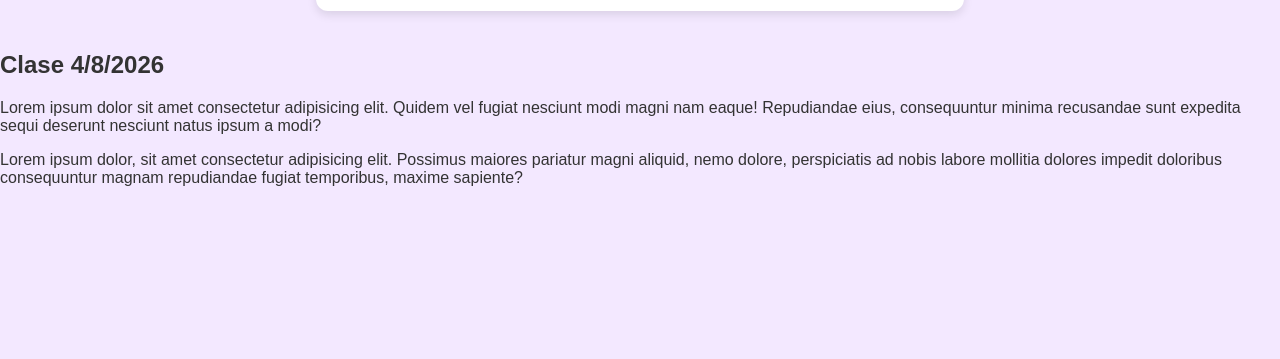
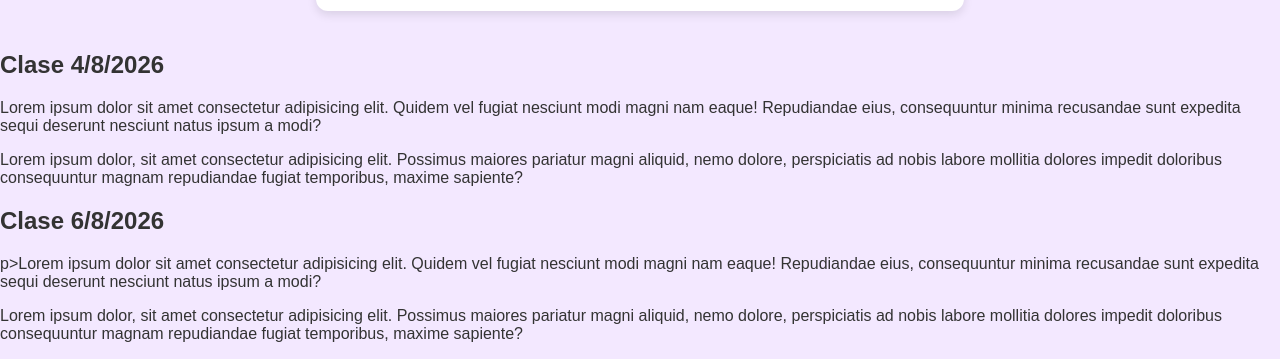
Before and after one commit to SILVIAGONZALEZ1/MiPrimerRepositorioTM, a plain HTML site: page index.html in a window 1280 px wide. Shown: the part 611-970 px from the top of the page. Before the commit the page ends 814 px from the top, so only its background shows below. Drawn offline with Linux system fonts and the light colour scheme.

Commit message:
modificaciones

```diff
--- a/index.html
+++ b/index.html
@@ -21,5 +21,10 @@
     <p>Lorem ipsum dolor sit amet consectetur adipisicing elit. Quidem vel fugiat nesciunt modi magni nam eaque! Repudiandae eius, consequuntur minima recusandae sunt expedita sequi deserunt nesciunt natus ipsum a modi?</p>
 
     <p>Lorem ipsum dolor, sit amet consectetur adipisicing elit. Possimus maiores pariatur magni aliquid, nemo dolore, perspiciatis ad nobis labore mollitia dolores impedit doloribus consequuntur magnam repudiandae fugiat temporibus, maxime sapiente?</p>
+
+
+    <h2>Clase 6/8/2026</h2>
+    p>Lorem ipsum dolor sit amet consectetur adipisicing elit. Quidem vel fugiat nesciunt modi magni nam eaque! Repudiandae eius, consequuntur minima recusandae sunt expedita sequi deserunt nesciunt natus ipsum a modi?</p>
+    <p>Lorem ipsum dolor, sit amet consectetur adipisicing elit. Possimus maiores pariatur magni aliquid, nemo dolore, perspiciatis ad nobis labore mollitia dolores impedit doloribus consequuntur magnam repudiandae fugiat temporibus, maxime sapiente?</p>
   </body>
 </html>
```
